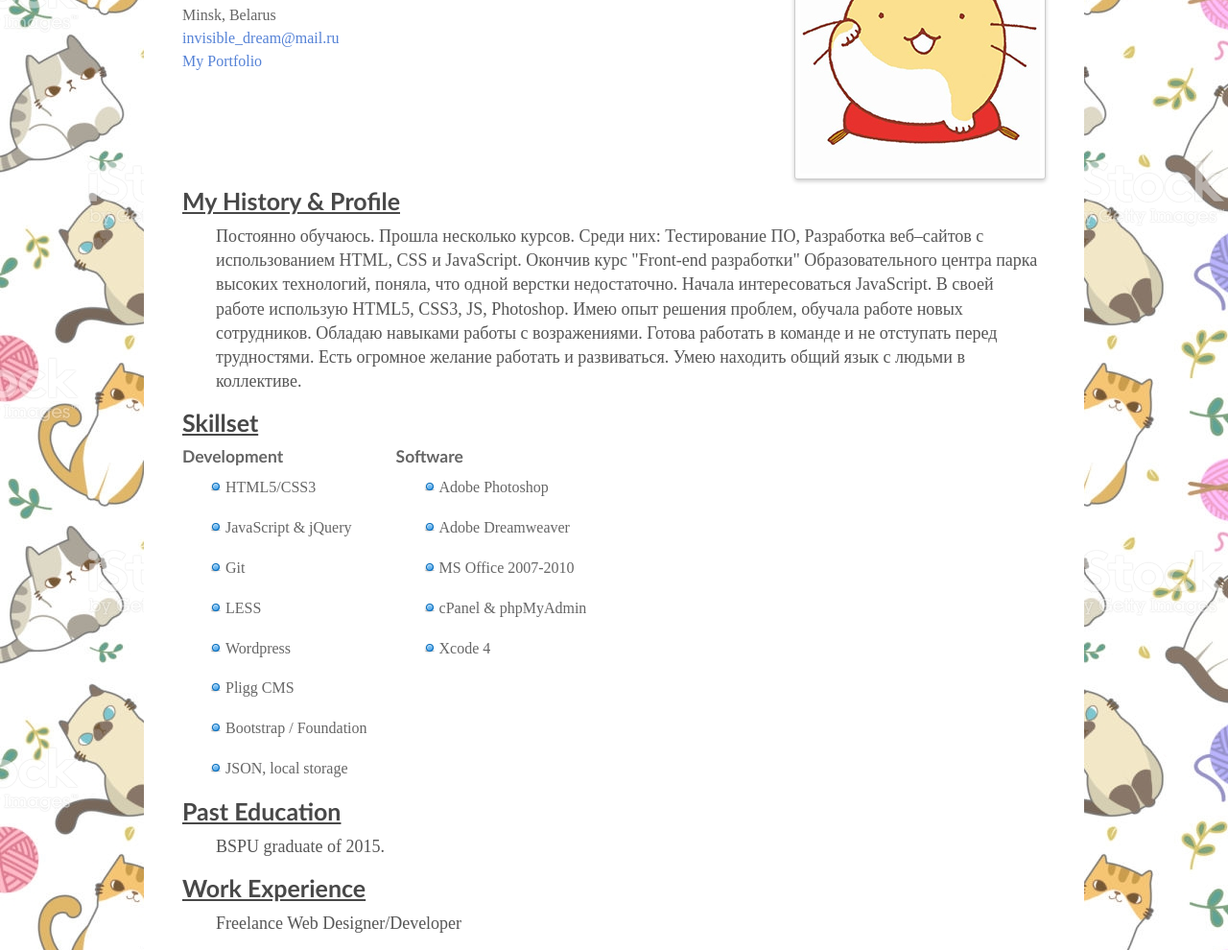
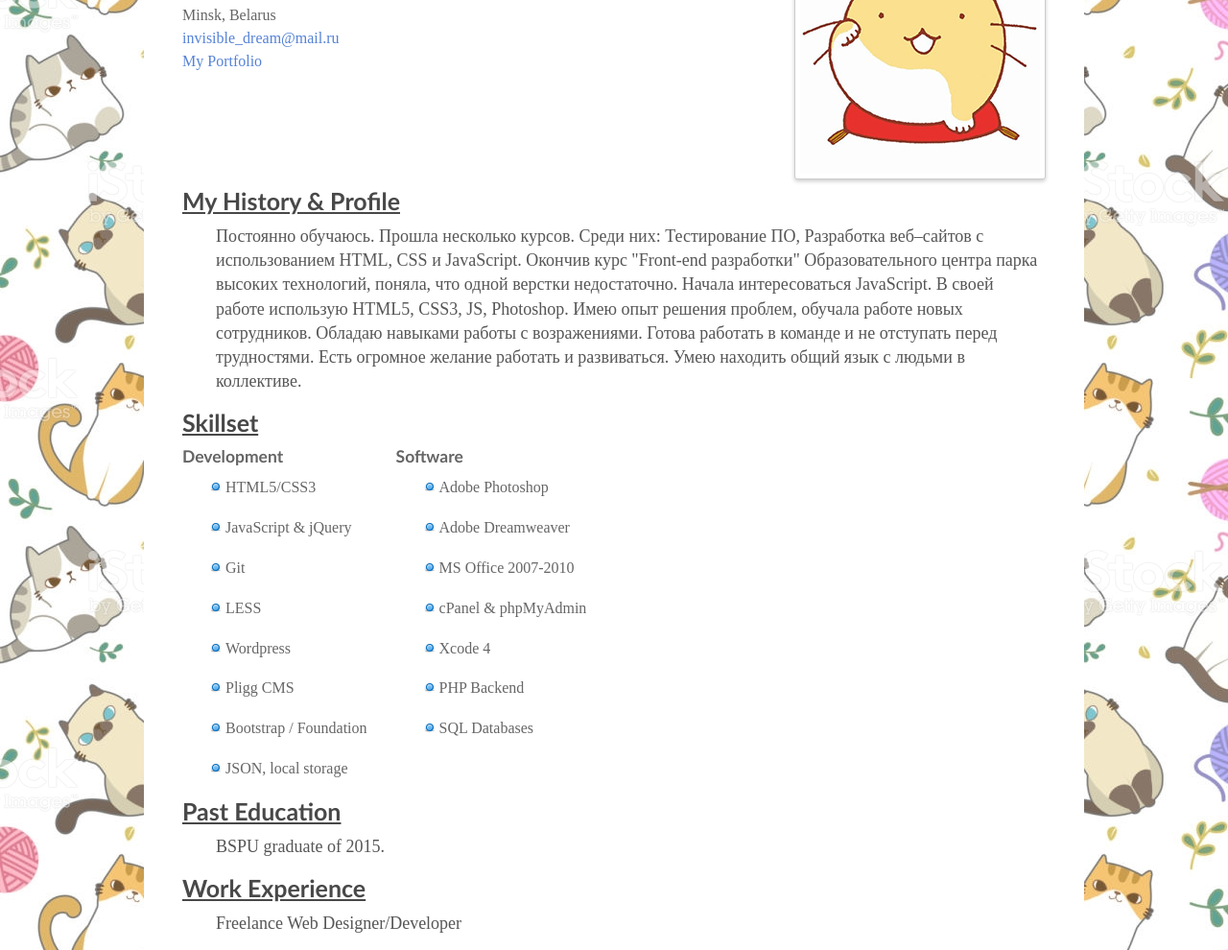
Before and after one commit to Wakabass/rsschool-2019Q1-cv, a plain HTML site: page index.html in a window 1280 px wide. Shown: the part 110-1100 px from the top of the page at 96% size. Drawn offline with Linux system fonts and the light colour scheme; a web font is replaced by a local one.

Commit message:
update software list

```diff
--- a/index.html
+++ b/index.html
@@ -54,6 +54,8 @@
 					<li itemprop="itemListElement">MS Office 2007-2010</li>
 					<li itemprop="itemListElement">cPanel &amp; phpMyAdmin</li>
 					<li itemprop="itemListElement">Xcode 4</li>
+					<li itemprop="itemListElement">PHP Backend</li>
+					<li itemprop="itemListElement">SQL Databases</li>
 				</ul>
 			</section>
 		</section>
```
